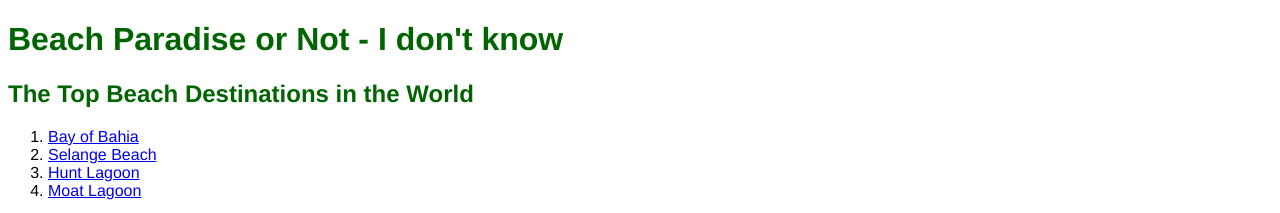
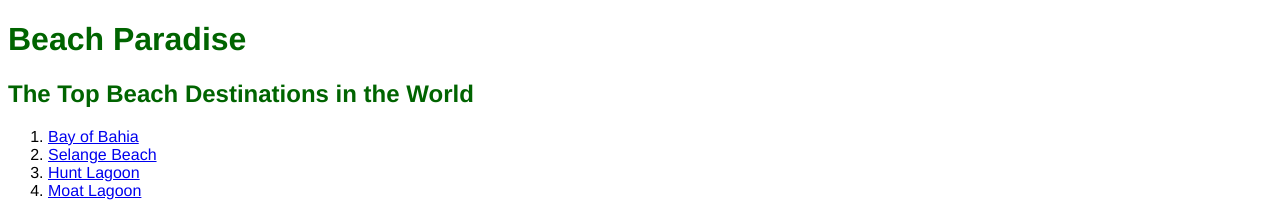
Before and after one commit to cemguralp/beachparadise, a plain HTML site: page index.html in a window 1280 px wide. Shown: the top 213 px of the page. Drawn offline with Linux system fonts and the light colour scheme.

Commit message:
hange title back

```diff
--- a/index.html
+++ b/index.html
@@ -7,7 +7,7 @@
   </head>
   <body>
 
-    <h1>Beach Paradise or Not - I don't know</h1>
+    <h1>Beach Paradise</h1>
 
     <h2>The Top Beach Destinations in the World</h2>
 
```
